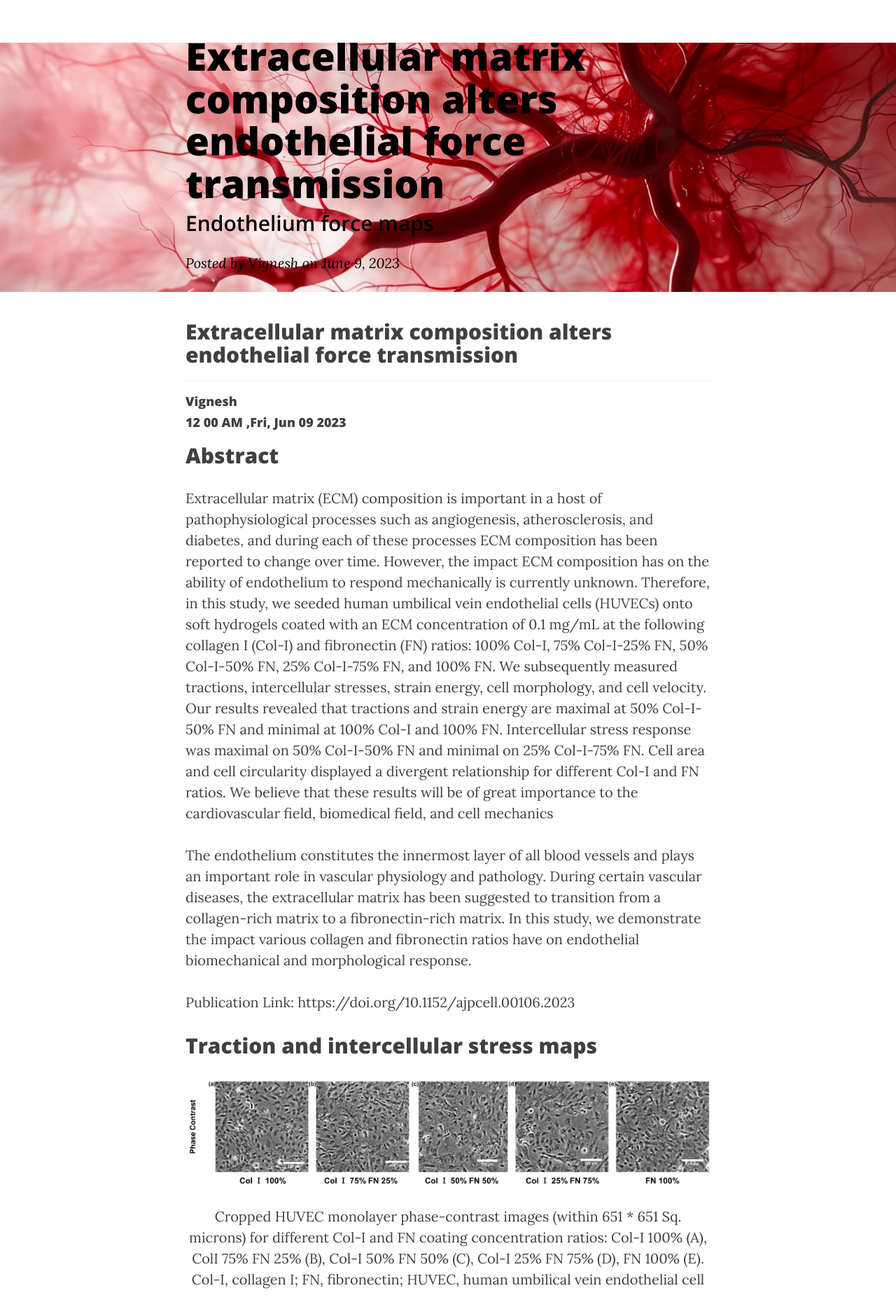
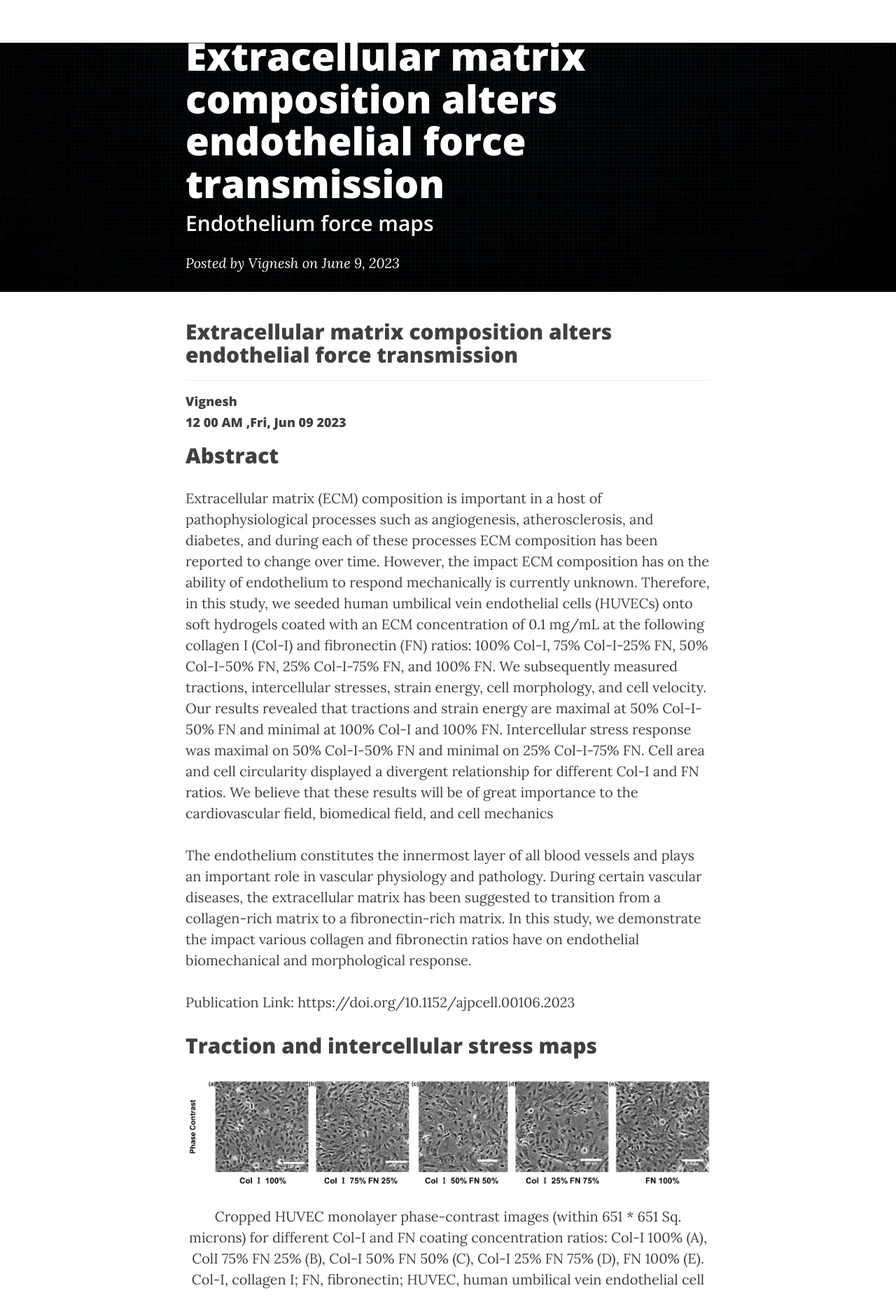
Before and after one commit to vignesharavind/vignesharavind.github.io, a Jekyll site: the page built from _posts/2023-06-09-ECM-Endothelial-Force.markdown, in a window 1280 px wide. Shown: the top 1880 px of the page at 70% size. Built offline with Jekyll 4.4.1, drawn with Linux system fonts in a browser that asks for light colours; nearby versions of some CDN libraries; our own code applies the rules of GitHub Pages for plain Markdown files; comment, search, counter and statistics services are not loaded.

Commit message:
Update 2023-06-09-ECM-Endothelial-Force.markdown

```diff
--- a/_posts/2023-06-09-ECM-Endothelial-Force.markdown
+++ b/_posts/2023-06-09-ECM-Endothelial-Force.markdown
@@ -8,8 +8,7 @@ horizontal: >-
   </section></section><section markdown="1"
   data-background="http://projectpages.github.io/project-pages/img/slidebackground.png"><section
   markdown="1">
-header-img: "img/Science_Background9.jpg"
-layout: post3
+header-img: "img/Plain_Black.jpg"
 title: Extracellular matrix composition alters endothelial force transmission
 author: Vignesh
 tags: ExtracellularMatrix EndothelialCells IntercellularStresses TractionForce Fibronectin Collagen-1
```
